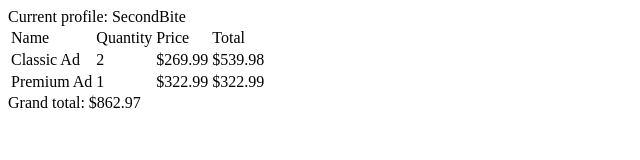
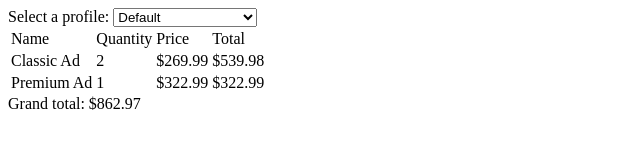
Before and after one commit to nmt/CartCodeChallenge2020, a React (Create React App) app: page / in a window 1280 px wide. Shown: the top 160 px of the page, without its empty margins (0-640 px from the left). Built offline with nearby package versions, Linux system fonts and the light colour scheme.

Commit message:
[FEAT] Profile selector functionality

```diff
--- a/src/App.tsx
+++ b/src/App.tsx
@@ -4,14 +4,36 @@
 import OrderSummary from './components/OrderSummary';
 import GrandTotal from './components/GrandTotal';
 
-function App() {
+type state = {};
+
+class App extends React.Component<{}, state> {
+  constructor(props: Object) {
+    super(props);
+
+    this.profileChange = this.profileChange.bind(this);
+
+    this.state = {
+      profile: '',
+    };
+  }
+
+  profileChange(e: any) {
+    this.setState({
+      profile: e.target.value,
+    })
+  }
+
+  render() {
     return (
       <div id="main">
-      <Profile />
+        <Profile
+          onProfileChange={this.profileChange}
+        />
         <OrderSummary />
         <GrandTotal />
       </div>
     );
   }
+}
 
 export default App;
--- a/src/components/Profile.tsx
+++ b/src/components/Profile.tsx
@@ -1,13 +1,32 @@
 import React from 'react';
 
-class Profile extends React.Component {
-    render() {
-        return (
-            <div id="profile">
-              Current profile: SecondBite
-            </div>
-        );
-    }
+interface ProfileProps {
+  onProfileChange: Function;
+}
+
+class Profile extends React.Component<ProfileProps, {}> {
+  constructor(props: any) {
+    super(props);
+    this.handleChange = this.handleChange.bind(this);
+  }
+
+  handleChange(e: any) {
+    this.props.onProfileChange(e);
+  }
+
+  render() {
+    return (
+      <div id="profileSelector">
+        <label htmlFor="profile">Select a profile: </label>
+        <select name="profile" onChange={this.handleChange}>
+          <option value="">Default</option>
+          <option value="secondBite">SecondBite</option>
+          <option value="axil">Axil Coffee Roasters</option>
+          <option value="myer">MYER</option>
+        </select>
+      </div>
+    );
+  }
 }
 
 export default Profile;
```
Also changed, not shown: 1 other file (tests, documents, lock files or other folders). Lines whose indentation alone changed are shown as unchanged.
